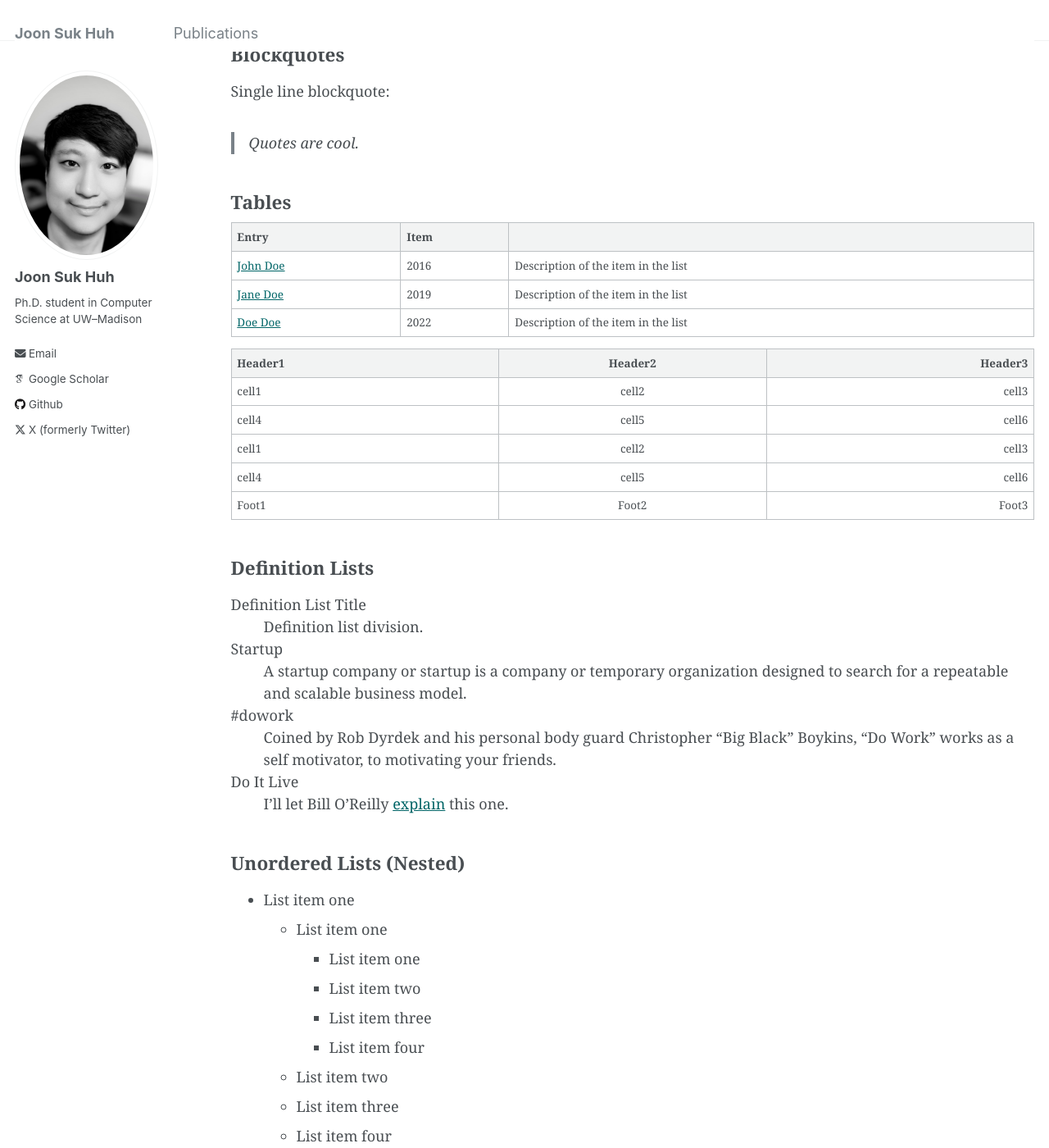
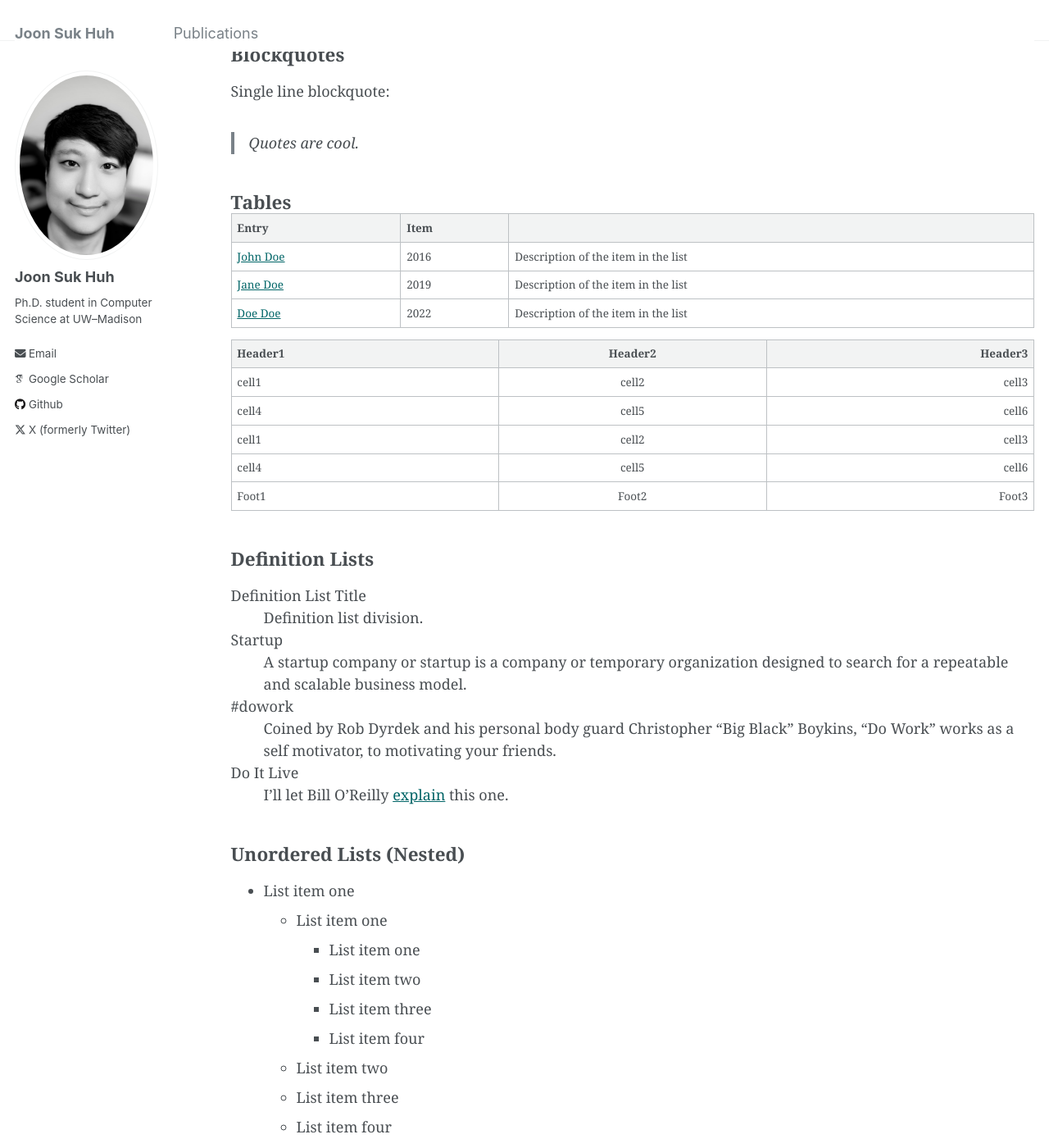
Before and after one commit to joon-huh/joon-huh.github.io, a Jekyll site: the page built from _pages/archive-layout-with-content.md, in a window 1280 px wide and 1400 px high, scrolled down 444 px. Shown: the whole window at 82% size. Built offline with Jekyll 4.4.1, drawn with Linux system fonts in a browser that asks for light colours; some web fonts are replaced.

```diff
--- a/_sass/_base.scss
+++ b/_sass/_base.scss
@@ -22,7 +22,7 @@ body {
 }
 
 h1, h2, h3, h4, h5, h6 {
-  margin: 2em 0 0.5em;
+  margin: 2em 0 0;//0.5em;
   line-height: 1.2;
   font-family: $header-font-family;
   font-weight: bold;
```
